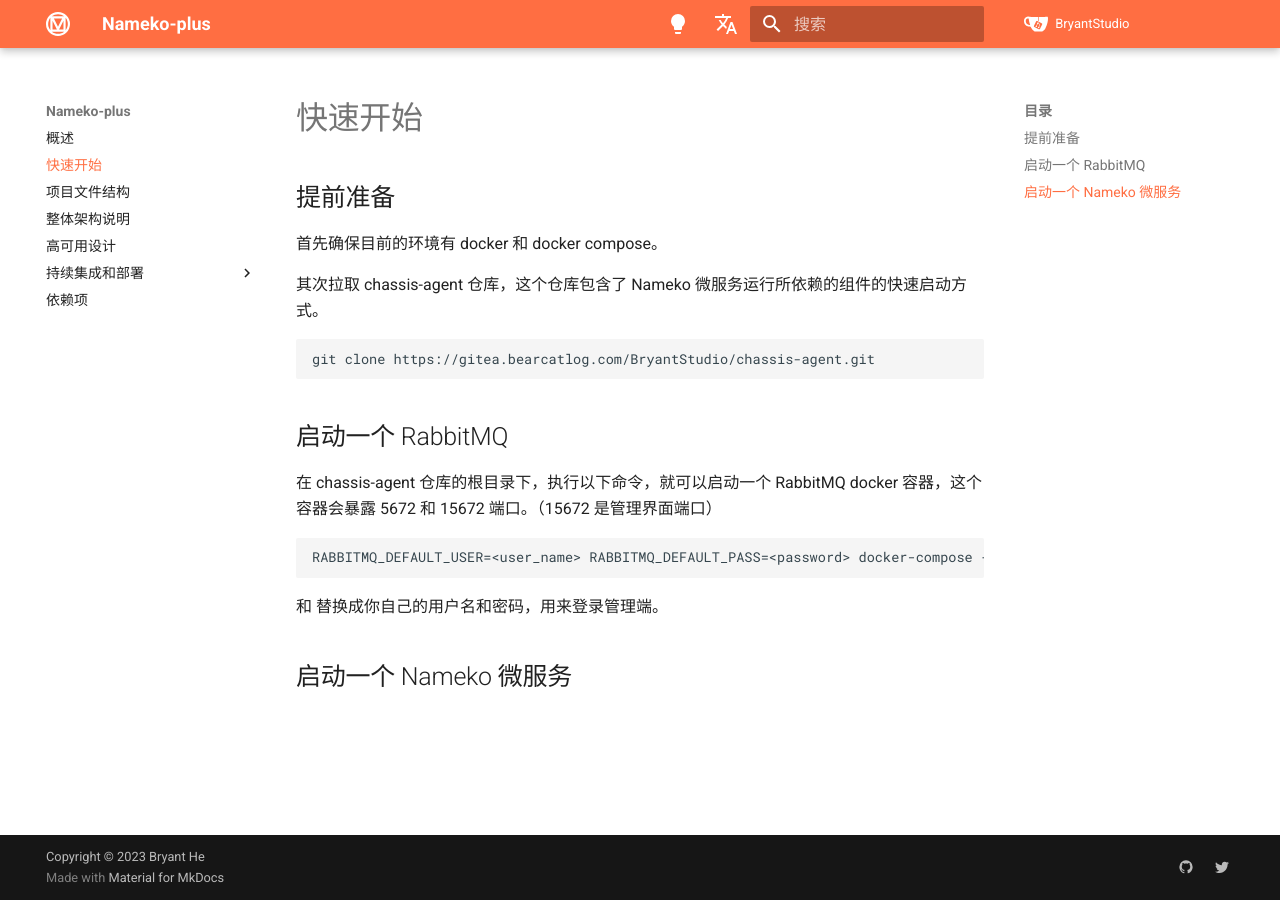
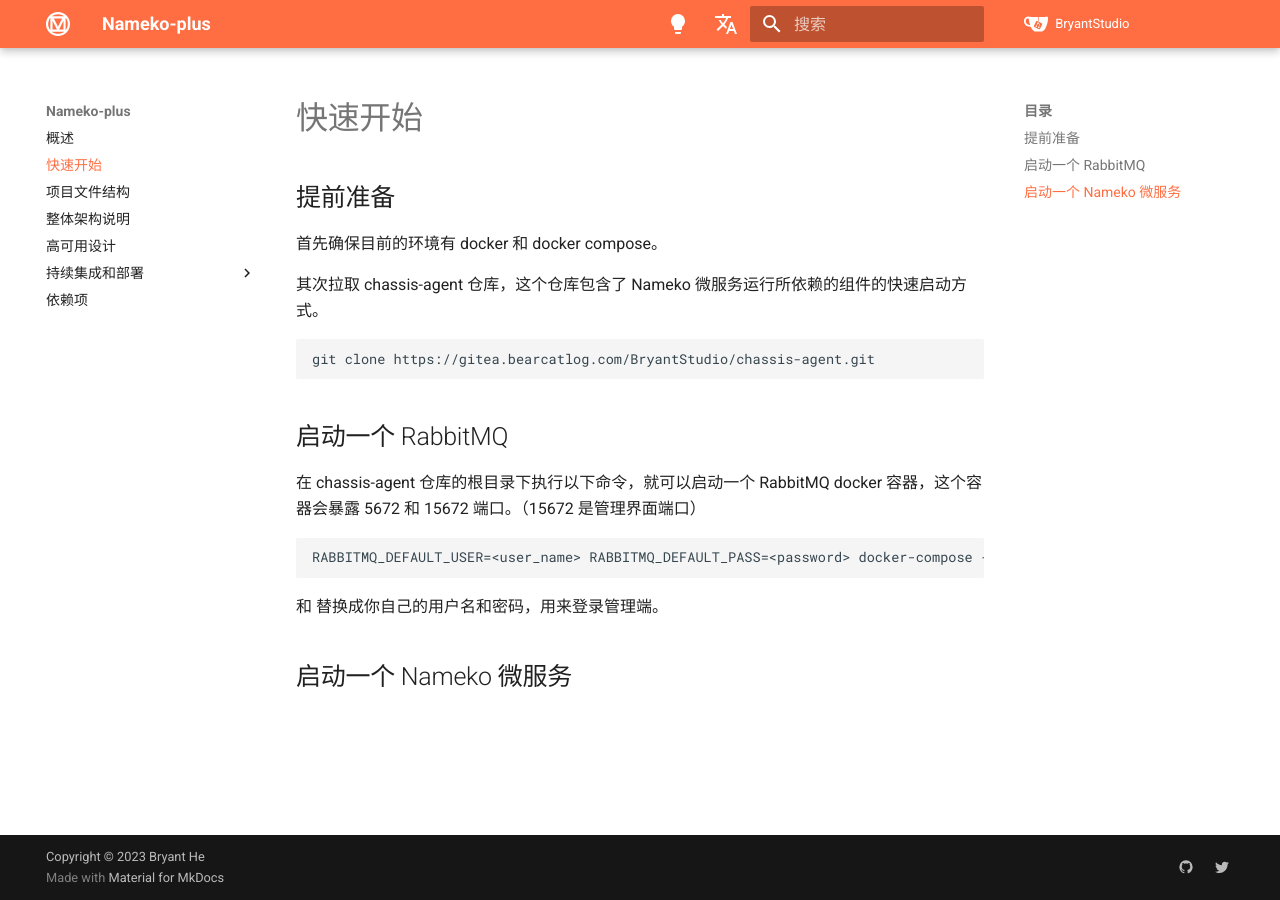
Before and after one commit to Bryanthelol/nameko-plus-doc, an MkDocs documentation site: the page built from docs/快速开始.md, in a window 1280 px wide. Built offline with MkDocs 1.6.1 and Material for MkDocs 9.7.7, drawn with Linux system fonts in a browser that asks for light colours.

Commit message:
update doc

````diff
--- a/docs/快速开始.md
+++ b/docs/快速开始.md
@@ -17,7 +17,7 @@
 
 ## 启动一个 RabbitMQ
 
-在 chassis-agent 仓库的根目录下，执行以下命令，就可以启动一个 RabbitMQ docker 容器，这个容器会暴露 5672 和 15672 端口。（15672 是管理界面端口）
+在 chassis-agent 仓库的根目录下执行以下命令，就可以启动一个 RabbitMQ docker 容器，这个容器会暴露 5672 和 15672 端口。（15672 是管理界面端口）
 
 ```bash
 RABBITMQ_DEFAULT_USER=<user_name> RABBITMQ_DEFAULT_PASS=<password> docker-compose -f docker-compose-rabbitmq.yml up -d --build
````
